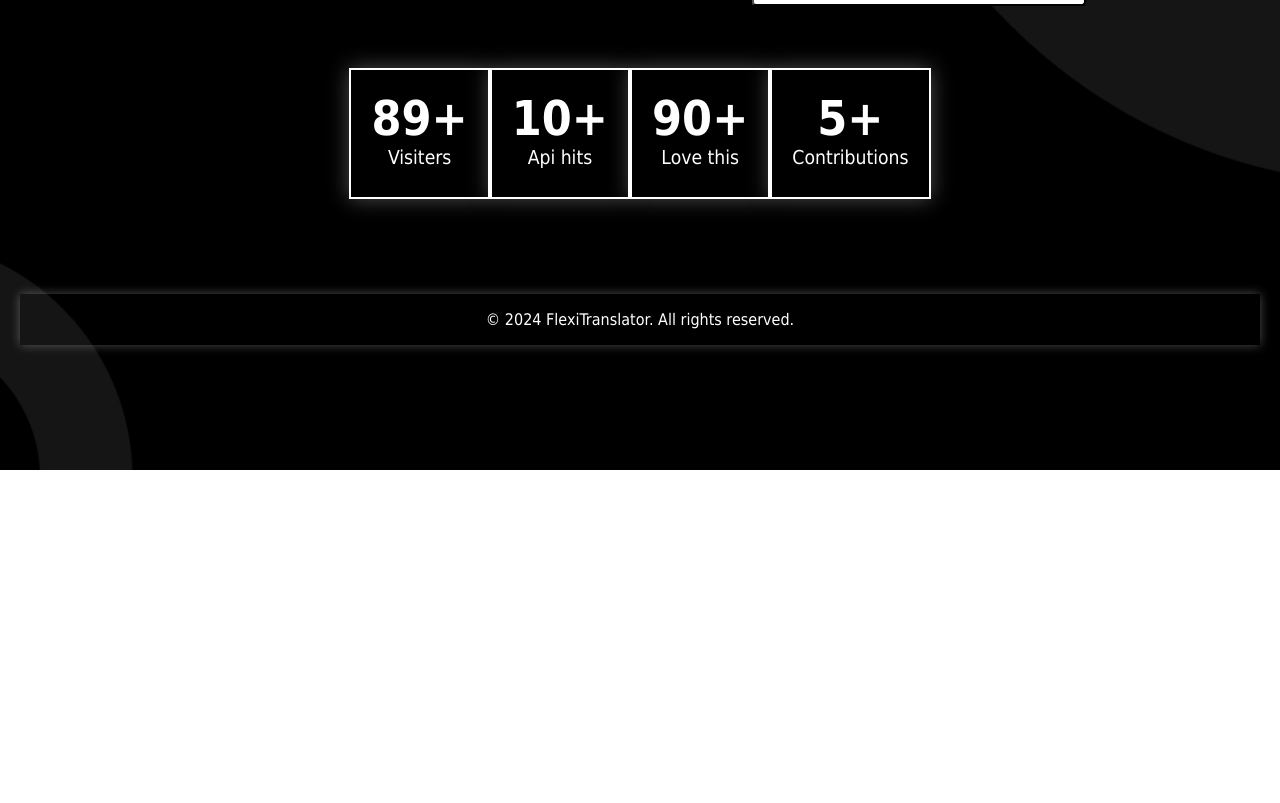
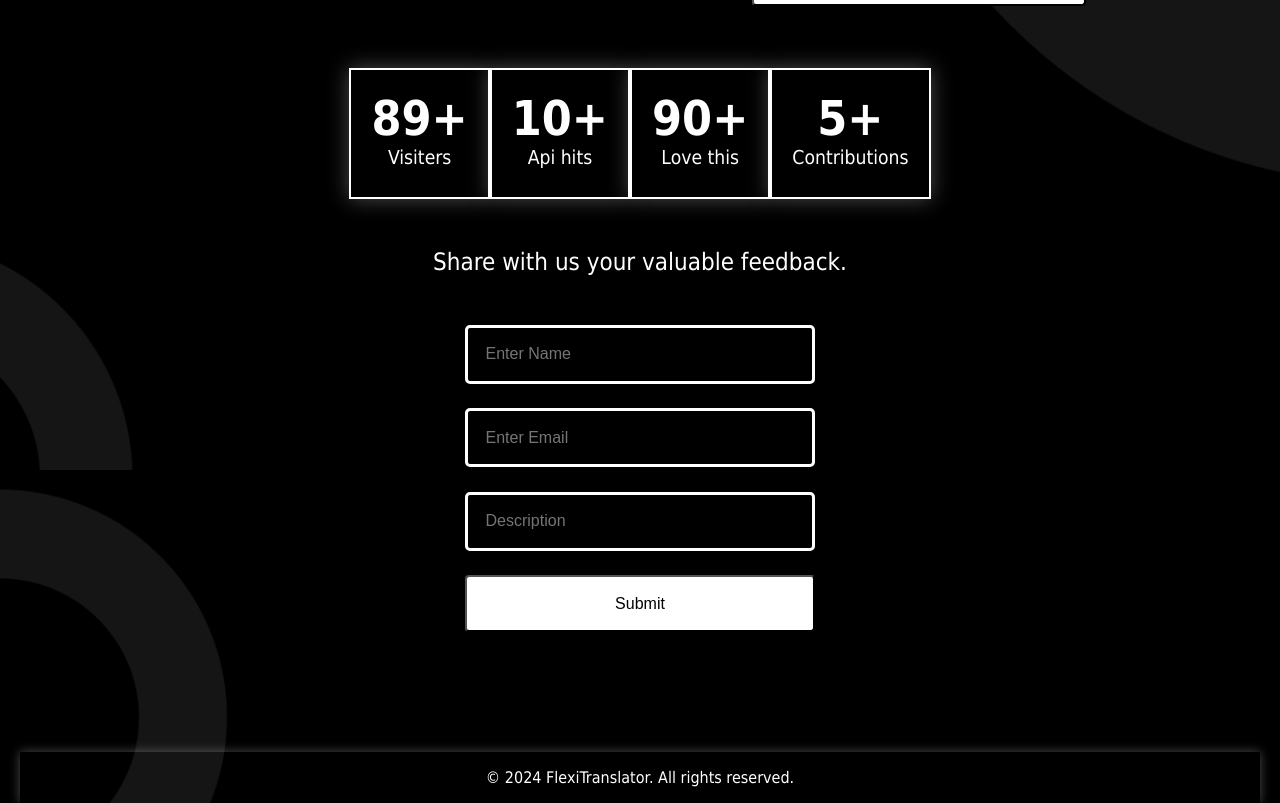
Before and after one commit to choudhary98akash/translation.github.io, an Angular app: page / in a window 1280 px wide. Shown: the part 370-1173 px from the top of the page. Before the commit the page ends 840 px from the top, so only its background shows below. Built offline with nearby package versions, Linux system fonts and the light colour scheme.

Commit message:
added feedback component

```diff
--- a/src/app/app.component.css
+++ b/src/app/app.component.css
@@ -61,25 +61,6 @@ ul {
 }
 
 
-.btn-white-2 {
-    display: inline-block;
-    width: 100%;
-    padding: 10px 20px;
-    border-radius: 4px;
-    background-color: #fff;
-    color: #000;
-    text-align: center;
-    text-decoration: none;
-    font-size: 16px;
-    cursor: pointer;
-    transition: background-color 0.3s ease, color 0.3s ease;
-  }
-
-  .btn-white-2:hover {
-    background-color: #eee;
-    color: #333;
-  }
-
 
 .first-two{
     display: flex;
@@ -115,16 +96,7 @@ ul {
     width: 100%;
   }
 
-  .custom-input {
-    width: 100%;
-    padding: 10px;
-    border: 3.5px solid #fff;
-    border-radius: 5px;
-    box-sizing: border-box; /* Ensure padding is included in the total width */
-    font-size: 16px;
-    color: #ffffff; /* Text color inside the input */
-    background-color: #000000;
-  }
+
 
 
   .btn-translate{
--- a/src/app/app.component.html
+++ b/src/app/app.component.html
@@ -78,6 +78,8 @@
 
 <app-contact *ngIf="contact"></app-contact>
 
+<app-feedback></app-feedback>
+
 <br>
 <br>
 <br>
--- a/src/app/contact/contact.component.css
+++ b/src/app/contact/contact.component.css
@@ -1,12 +1,4 @@
 
-.mid-text{
-    display: flex;
-    padding: 2%;
-    color: white;
-    font-family: "Tahoma";
-    font-size: 1.5rem;
-    justify-content: center;
-  }
 .contact-card {
     background-color: #fff;
     border-radius: 10px;
--- a/src/app/feedback/feedback.component.css
+++ b/src/app/feedback/feedback.component.css
@@ -0,0 +1,12 @@
+.feedback-form-conatainer{
+    display: flex;
+    justify-content: center;
+
+}
+.bottom-margin{
+    margin-bottom:7%;
+    padding: 5%;
+}
+.feed-box{
+    width: 350px;
+}
--- a/src/app/feedback/feedback.component.html
+++ b/src/app/feedback/feedback.component.html
@@ -1 +1,20 @@
-<p>feedback works!</p>
+<div class="mid-text">
+    <p>Share with us your valuable feedback.</p>
+</div>
+
+<div class="feedback-form-conatainer">
+    <div class="feed-box">
+        <div class="custom-input-container">
+            <input type="text" class="custom-input bottom-margin" [(ngModel)] = "name" placeholder="Enter Name"> <!-- ignore vs extension error -->
+           </div>
+           <div class="custom-input-container">
+            <input type="text" class="custom-input bottom-margin" [(ngModel)] = "email" placeholder="Enter Email"> <!-- ignore vs extension error -->
+           </div>
+           <div class="custom-input-container">
+            <input type="text" class="custom-input bottom-margin" [(ngModel)] = "description" placeholder="Description"> <!-- ignore vs extension error -->
+           </div>
+        <button (click)="onSubmit()" class="btn-white-2 bottom-margin" >Submit</button>
+    </div>
+
+
+</div>
--- a/src/app/feedback/feedback.component.ts
+++ b/src/app/feedback/feedback.component.ts
@@ -6,5 +6,18 @@ import { Component } from '@angular/core';
   styleUrls: ['./feedback.component.css']
 })
 export class FeedbackComponent {
+  email  = '';
+  name = '';
+  description ='';
 
+  onSubmit(){
+    if( this.email === '' || this.name === '' || this.description === ''){
+        alert('Fields cannot be left blank');
+    }
+    else{
+    console.log('this has been put to form  name : ',this.name,' email ',this.email,' description ',this.description);
+    }
+
+    //a service to handle the feedback requests.///////////
+  }
 }
--- a/src/styles.css
+++ b/src/styles.css
@@ -7,3 +7,41 @@ body {
     background-size: cover;
     margin: 0; font-family: "Tahoma", "Helvetica Neue", sans-serif;
 }
+.mid-text{
+    display: flex;
+    padding: 2%;
+    color: white;
+    font-family: "Tahoma";
+    font-size: 1.5rem;
+    justify-content: center;
+  }
+
+  .btn-white-2 {
+    display: inline-block;
+    width: 100%;
+    padding: 10px 20px;
+    border-radius: 4px;
+    background-color: #fff;
+    color: #000;
+    text-align: center;
+    text-decoration: none;
+    font-size: 16px;
+    cursor: pointer;
+    transition: background-color 0.3s ease, color 0.3s ease;
+  }
+
+  .btn-white-2:hover {
+    background-color: #eee;
+    color: #333;
+  }
+
+  .custom-input {
+    width: 100%;
+    padding: 10px;
+    border: 3.5px solid #fff;
+    border-radius: 5px;
+    box-sizing: border-box; /* Ensure padding is included in the total width */
+    font-size: 16px;
+    color: #ffffff; /* Text color inside the input */
+    background-color: #000000;
+  }
```
